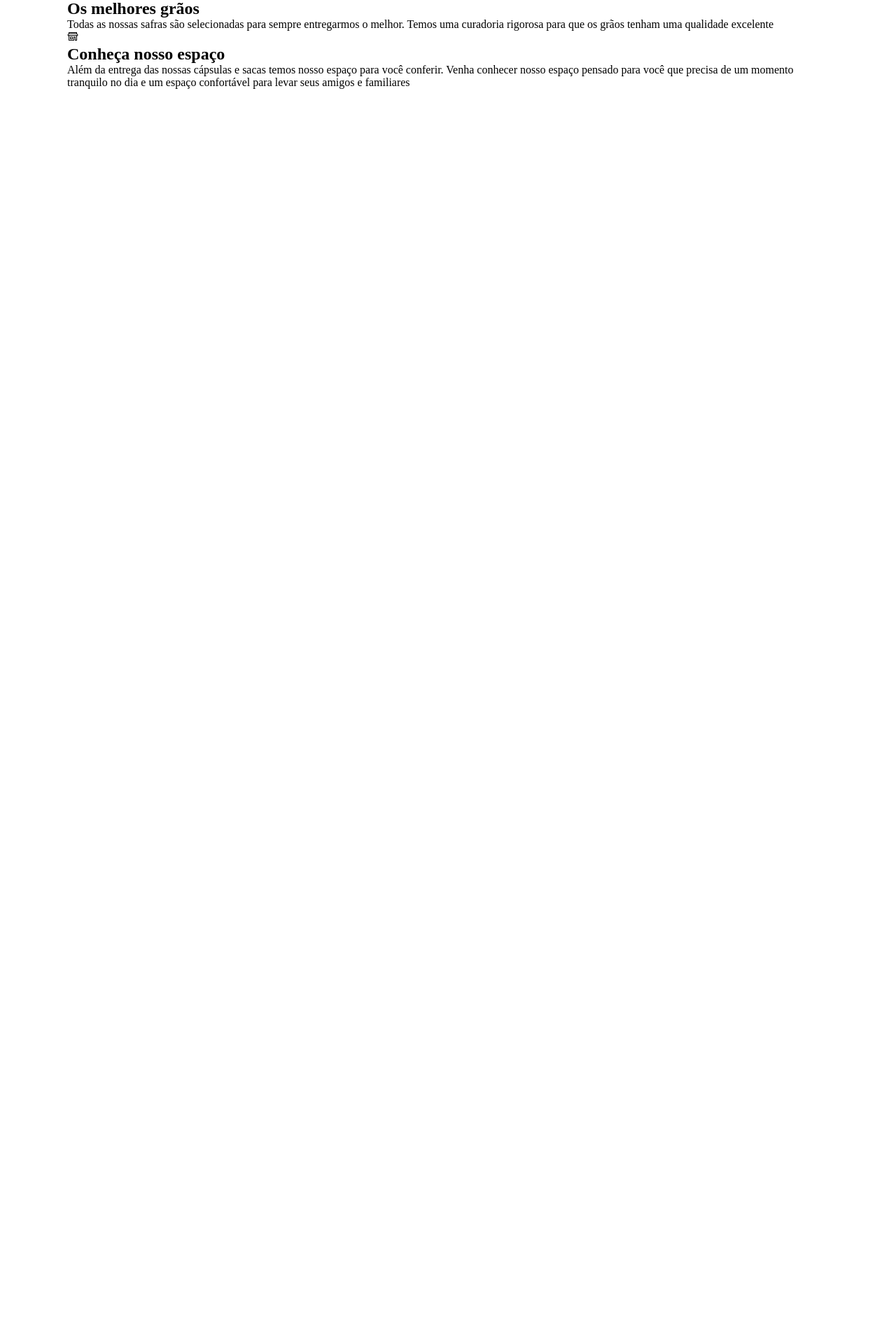
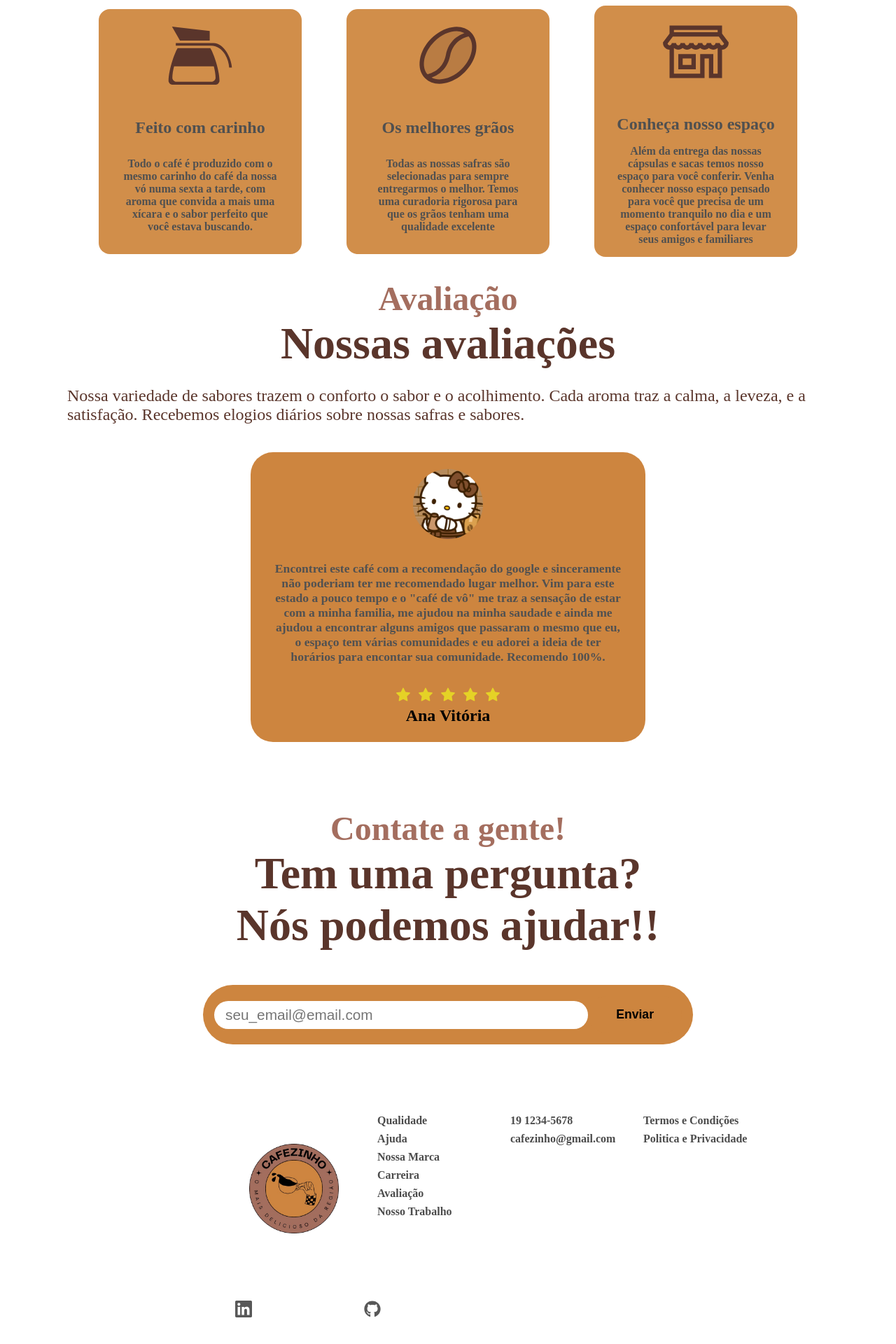
Before and after one commit to madumars/Landing-Page, a React (Create React App) app in the folder land/: page / in a window 1280 px wide. Shown: the part 1543-3463 px from the top of the page at 70% size. Before the commit the page ends 1670 px from the top, so only its background shows below. Built offline with nearby package versions, Linux system fonts and the light colour scheme.

Commit message:
Avaliação/Footer/Contato

```diff
--- a/land/src/App.css
+++ b/land/src/App.css
@@ -199,6 +199,198 @@ nav{
     margin-right: 1rem;
 }
 
+/*Work*/
+.workSectionWrapper{
+    margin-top: 1rem;
+    display: flex;
+    justify-content: center;
+    flex-direction: column;
+    align-items: center;
+}
+
+.workSectionInfo{
+    width: 290px;
+    min-height: 350px;
+    background-color: #d18e4a;
+    padding: 1rem 2rem;
+    display: flex;
+    justify-content: center;
+    flex-direction: column;
+    align-items: center;
+    text-align: center;
+    border-radius: 1rem;
+    color: #505050;
+    margin: 1rem 2rem;
+}
+
+.workSectionInfo p{
+    flex: 1;
+    display: flex;
+    align-items: center;
+    font-weight: 660;
+}
+
+.workSectionButton{
+    margin-top: 5rem;
+    display: flex;
+    justify-content: center;
+    align-items: center;
+    flex-wrap: wrap;
+}
+
+.workSectionInfo h2{
+    margin: 1rem 0;
+}
+
+.workSectionTop h1{
+    max-width: 700px !important;
+}
+
+.workSectionTop{
+    display: flex;
+    justify-content: center;
+    flex-direction: column;
+    align-items: center;
+}
+
+.infoBoxesImgContainer{
+    font-size: 100px;
+    color: #5a352b;
+}
+
+/*Avaliações*/
+
+.testemonialSectionBottom{
+    margin-top: 2rem;
+    background-color: #cd853f;
+    padding: 1.5rem 2rem;
+    display: flex;
+    flex-direction: column;
+    align-items: center;
+    justify-content: center;
+    max-width: 750px;
+    border-radius: 2rem;
+    text-align: center;
+}
+
+.testemonialSectionBottom p{
+    font-weight: 700;
+    color: #515151;
+    max-width: 500px;
+    font-size: 1.1rem;
+    margin: 2rem 0;
+}
+
+.testemonialSectionBottom svg{
+    margin: 0 0.25rem;
+    font-size: 1.5rem;
+    color: #e5d226;
+}
+
+.testemonialSectionBottom{
+    margin-top: 1rem;
+}
+
+.testemonialSectionBottom img{
+   max-width: 120px;
+    max-height: 100px;
+    display: flex;
+    align-items: center;
+    justify-content: center;
+    border-radius: 50%;
+
+}
+
+/*Contato*/
+.contactPageWrapper h1{
+    max-width: 900px !important;
+}
+
+.contactPageWrapper h2{
+    max-width: 900px !important;
+}
+
+.contactPageWrapper {
+    display: flex;
+    align-items: center;
+    justify-content: center;
+    flex-direction: column;
+    margin: 6rem 0;
+}
+
+.contactFormContainer{
+    background-color: #cd853f;
+    max-width: 700px;
+    width: 100%;
+    margin-top: 3rem;
+    display: flex;
+    align-items: center;
+    padding: 1rem;
+    border-radius: 5rem;
+}
+
+.contactFormContainer input{
+    flex: 1;
+    height: 100%;
+    border: none;
+    outline: none;
+    font-size: 1.3rem;
+    padding: 0.5rem 1rem;
+    gap: 10px;
+    border-radius: 3rem;
+}
+
+/*Footer*/
+
+.footerWrapper{
+    margin: 6rem 10rem;
+    display: flex;
+}
+
+.footerLogoContainer{
+    width: 200px;
+    height: 160px;
+}
+
+.footerIcons{
+    margin-bottom: 0.25rem;
+    cursor: pointer;
+}
+
+.footerIcons svg{
+    font-size: 1.5rem;
+    margin: 5rem;
+    color: #585858;
+}
+
+.footerSectionOne{
+    display: flex;
+    align-items: center;
+    justify-content: center;
+    flex-direction: column;
+    padding-top: 30px;
+}
+
+.footerSectionTwo{
+    flex: 1;
+    display: flex;
+    justify-content: center;
+    min-width: 190px;
+}
+
+.footerSectionColumns{
+    display: flex;
+    flex-direction: column;
+    min-width: 190px;
+}
+
+.footerSectionColumns span{
+    margin: 0.25rem 0;
+    font-weight: 600;
+    color: #4c4c4c;
+    cursor: pointer;
+}
+
 /*
 @media (max-width: 800px ){
     .logoNav{
@@ -332,7 +524,56 @@ nav{
         padding: 0.8rem 2rem;
         cursor: pointer;
     }
+
+    .workSectionWrapper{
+        margin-top: 3rem !important;
+    }
+
+    .workSectionButton{
+        margin-top: 1rem !important;
+    }
+
+    /*Contato*/
+
+    .contactPageWrapper{
+        margin-top: 5rem !important;
+    }
+
+    .contactFormContainer{
+        padding: 1rem !important;
+        flex-direction: column;
+        justify-content: center;
+        align-items: center;
+        border-radius: 1rem !important;
+    }
+
+    .contactFormContainer input{
+        font-size: 1rem !important;
+        max-width: 100%;
+        padding: 0.5rem 1rem !important;
+        margin-bottom: 0.8rem !important;
+    }
+
+    /*Footer*/
+    .footerWrapper{
+        flex-direction: column;
+        align-items: center;
+        margin: 0;
+    }
+
+    .footerSectionTwo{
+        flex-direction: column;
+    }
+
+    .footerSectionColumns{
+        margin: 1rem 0;
+    }
+
+    .App{
+        max-width: 95vw;
+    }
 }
+
 
 @media (max-width: 600px ){
     .aboutBackgroundImageContainer{
--- a/land/src/App.js
+++ b/land/src/App.js
@@ -2,6 +2,9 @@ import './App.css';
 import Home from './Components/Home';
 import About from './Components/About';
 import Work from './Components/Work';
+import Testemonial from './Components/Testemonial';
+import Contact from './Components/Contact';
+import Footer from './Components/Footer';
 
 function App() {
   return (
@@ -9,6 +12,9 @@ function App() {
       <Home />
       <About />
       <Work />
+      <Testemonial/>
+      <Contact />
+      <Footer />
     </div>
   );
 }
--- /dev/null
+++ b/land/src/Components/Contact.js
@@ -0,0 +1,15 @@
+const Contact = () => {
+   return(
+    <div className="contactPageWrapper">
+        <p className="primarySubHeading">Contate a gente!</p>
+        <h1 className="primaryHeading">Tem uma pergunta?</h1>
+        <h2 className="primaryHeading">Nós podemos ajudar!!</h2>
+
+        <div className="contactFormContainer">
+            <input type="text" placeholder="seu_email@email.com"/>
+            <button className="secondaryButton">Enviar</button>
+        </div>
+    </div>
+   )
+};
+export default Contact
--- /dev/null
+++ b/land/src/Components/Footer.js
@@ -0,0 +1,42 @@
+import Logo from "../Assets/logo.png"
+import { SiLinkedin } from 'react-icons/si';
+import { FaGithub } from "react-icons/fa";
+
+const Footer = () => {
+    return(
+        <div className="footerWrapper">
+            <div className="footerSectionOne">
+                <div className="footerLogoContainer">
+                <img src={Logo} alt="logo Donuts"/>
+            </div>
+        <div className="footerIcons">
+            <SiLinkedin />
+            <FaGithub />
+        </div>
+        </div>
+
+        <div className="footerSectionTwo">
+            <div className="footerSectionColumns">
+                <span>Qualidade</span>
+                <span>Ajuda</span>
+                <span>Nossa Marca</span>
+                <span>Carreira</span>
+                <span>Avaliação</span>
+                <span>Nosso Trabalho</span>
+            </div>
+
+            <div className="footerSectionColumns">
+                <span>19 1234-5678</span>
+                <span>cafezinho@gmail.com</span>
+                <span></span>
+            </div>
+
+            <div className="footerSectionColumns">
+                <span>Termos e Condições</span>
+                <span>Politica e Privacidade</span>
+            </div>
+        </div>
+    </div>
+    );
+};
+export default Footer;
--- /dev/null
+++ b/land/src/Components/Testemonial.js
@@ -0,0 +1,39 @@
+import ProfilePic from "../Assets/imagePerfil.jpg";
+import { AiFillStar } from "react-icons/ai";
+
+const Testemonial = () => {
+    return (
+        <div className="workSectionWrapper">
+            <div className="workSectionTop">
+                <p className="primarySubHeading">Avaliação</p>
+                <h1 className="primaryHeading">Nossas avaliações</h1>
+                <p className="primaryText">
+                    Nossa variedade de sabores trazem o conforto o sabor e o acolhimento.
+                    Cada aroma traz a calma, a leveza, e a satisfação. Recebemos elogios diários sobre nossas safras e sabores.
+                </p>
+            </div>
+
+            <div className="testemonialSectionBottom">
+                <img src={ProfilePic} alt="imagem do avaliador"/>
+                <p>
+                    Encontrei este café com a recomendação do google e sinceramente não poderiam ter me recomendado lugar melhor.
+                    Vim para este estado a pouco tempo e o "café de vô" me traz a sensação de estar com a minha familia, me ajudou na minha saudade
+                    e ainda me ajudou a encontrar alguns amigos que passaram o mesmo que eu, o espaço tem várias comunidades e eu adorei a ideia de ter horários para encontar sua comunidade.
+                    Recomendo 100%.
+                </p>
+                <div className="testemonialStarsContainer">
+                <AiFillStar />
+                <AiFillStar />
+                <AiFillStar />
+                <AiFillStar />
+                <AiFillStar />
+            </div>
+            <h2>Ana Vitória</h2>
+            </div>
+
+
+        </div>
+    )
+};
+
+export default Testemonial;
--- a/land/src/Components/Work.js
+++ b/land/src/Components/Work.js
@@ -30,7 +30,7 @@ const Work = () => {
     <div className="workSectionWrapper">
         <div className="workSectionTop">
             <p className="primarySubHeading">Nossos cafés</p>
-            <h1>Como trabalhamos para vocês</h1>
+            <h1>Nossos serviços</h1>
 
             <p className="primaryText">
             Nossa missão é levar a vocês conforto, lazer e um bom café.
```
Also changed, not shown: land/src/Assets/imagePerfil.jpg (added).
